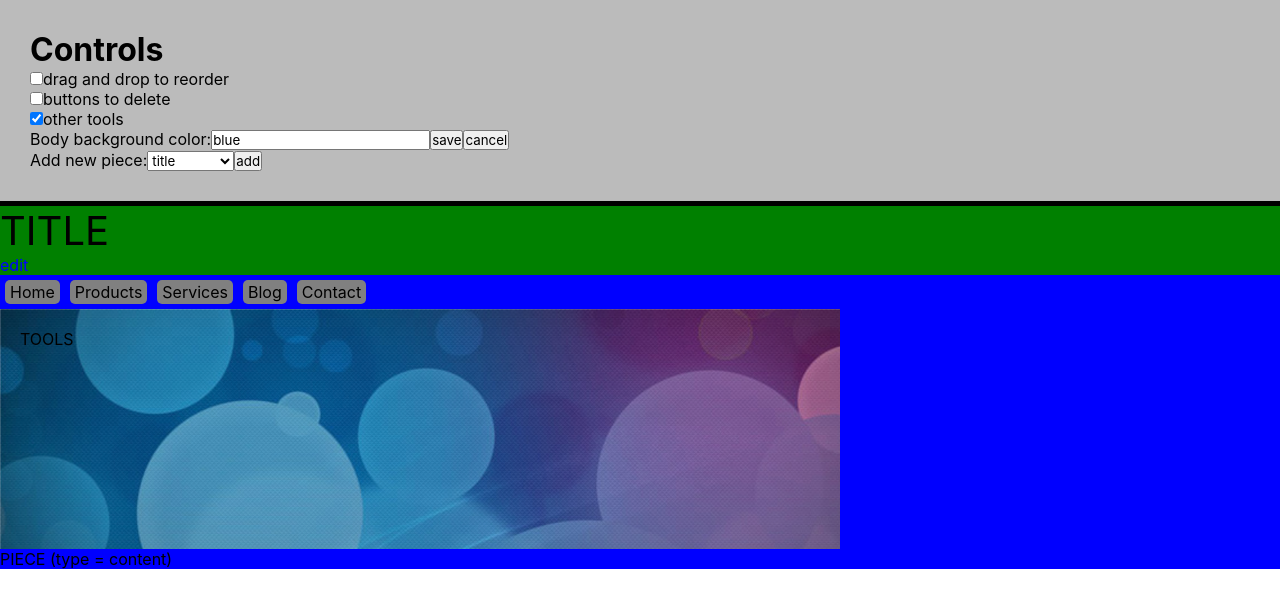
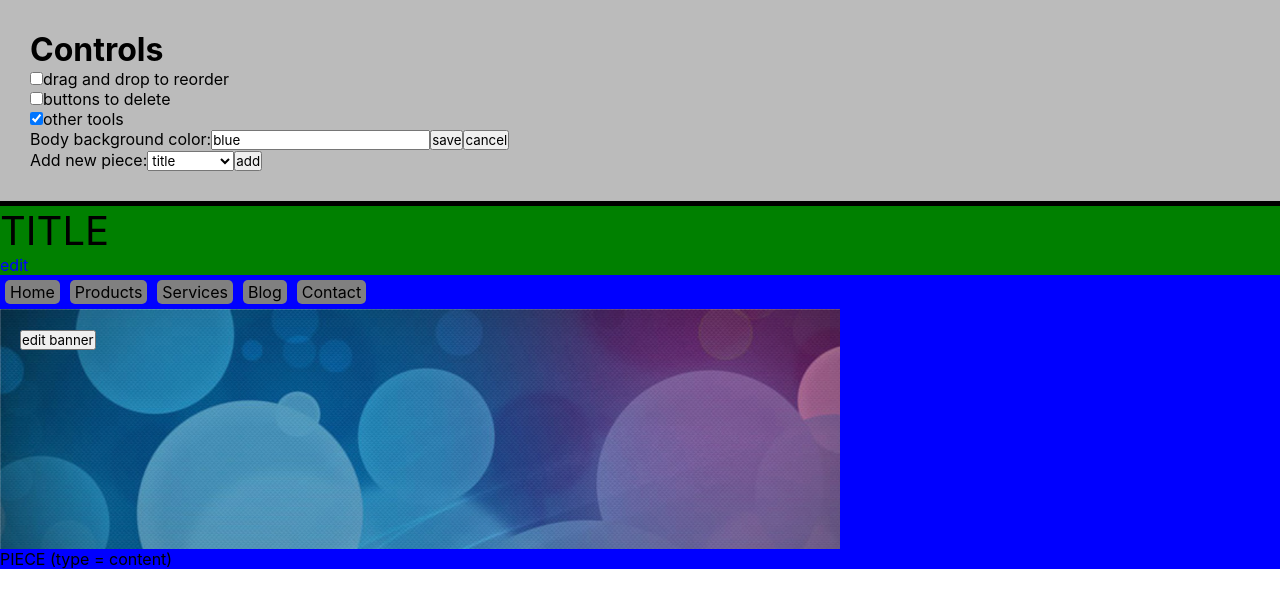
Before and after one commit to bananno/designer, a React (Create React App) app: page / in a window 1280 px wide. Both pictures are taken after a click on the checkbox "other tools". Shown: the top 608 px of the page. Built offline with nearby package versions, Linux system fonts and the light colour scheme.

Commit message:
Toggle banner piece tools

```diff
--- a/src/pieces/banner.js
+++ b/src/pieces/banner.js
@@ -21,7 +21,7 @@ const banner = (props) => {
     });
 
     props.setState(newState);
-  }
+  };
 
   const changePiece = (attribute, newValue) => {
     let newState = props.state;
@@ -34,16 +34,27 @@ const banner = (props) => {
     });
 
     props.setState(newState);
-  }
+  };
 
-  const pieceTools = () => {
+  const togglePieceTools = () => {
+    let newState = props.state;
+
+    newState.pieces = newState.pieces.map(thisPiece => {
+      thisPiece.showTools = !thisPiece.showTools;
+      return thisPiece;
+    });
+
+    props.setState(newState);
+  };
+
+  const getPieceTools = () => {
     if (!props.state.showTools.other) {
       return null;
     }
 
     if (!props.piece.showTools) {
       return (
-        <div>TOOLS</div>
+        <button onClick={togglePieceTools}>edit banner</button>
       );
     }
 
@@ -54,6 +65,8 @@ const banner = (props) => {
         <br/>
         size:
         <EditSize piece={props.piece} changePiece={changePiece}/>
+        <br/>
+        <button onClick={togglePieceTools}>done</button>
       </div>
     );
   };
@@ -66,7 +79,7 @@ const banner = (props) => {
   return (
     <div className={className}>
       <div style={pieceStyle}>
-        {pieceTools()}
+        {getPieceTools()}
       </div>
       {props.children}
     </div>
```
